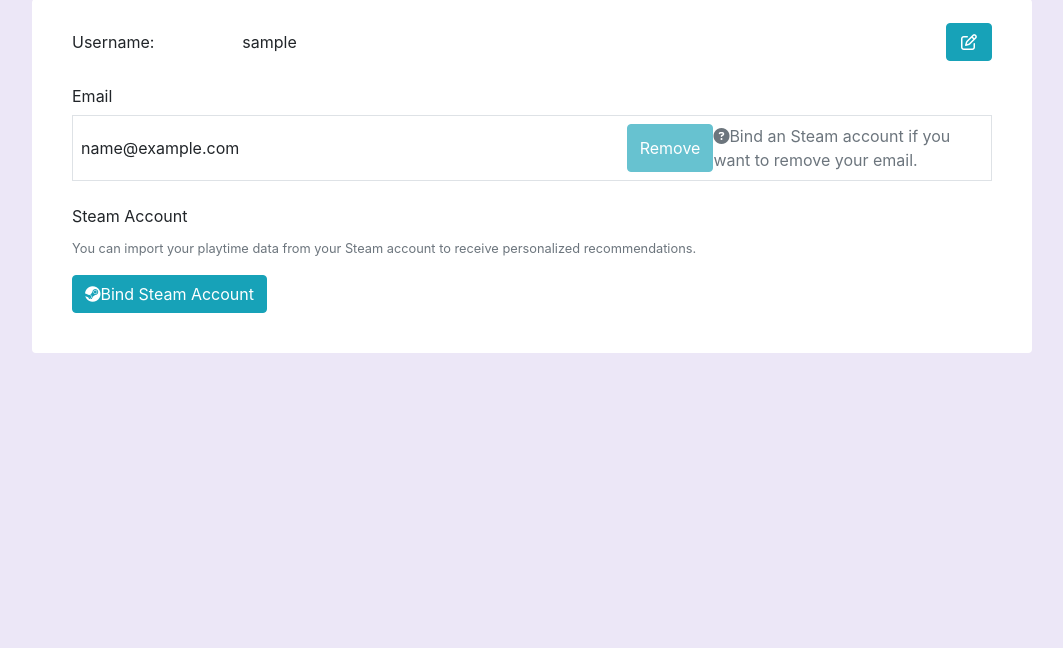
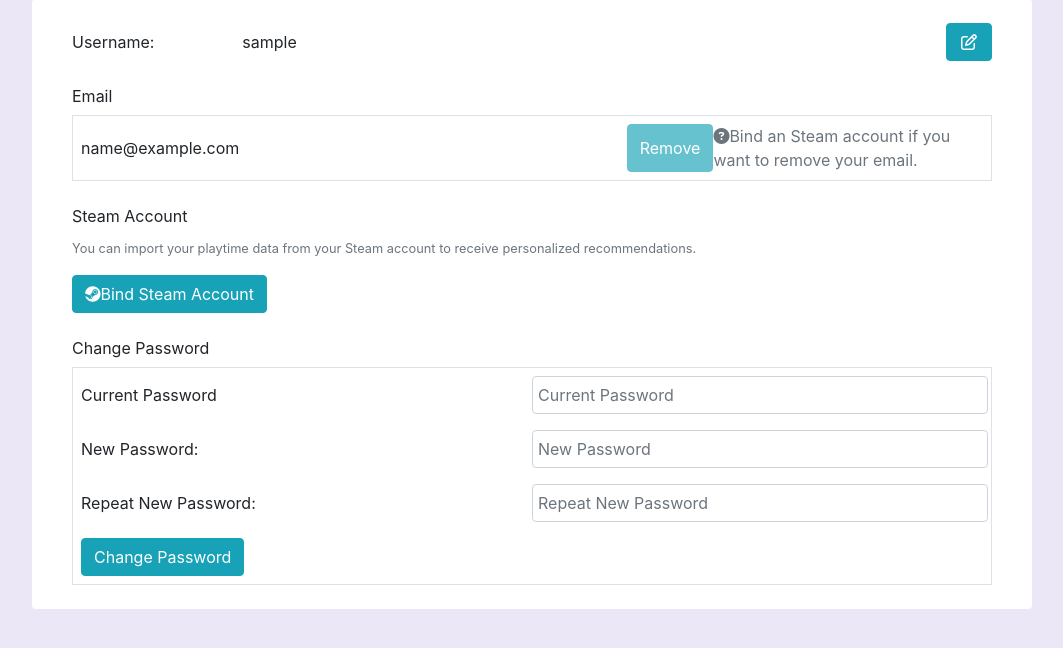
Before and after one commit to EvaSuarezGarcia/the-videogames-lair, a Django app: page /user-profile/ in a window 1280 px wide. Shown: the part 73-721 px from the top of the page, without its empty margins (108-1171 px from the left). Run offline with Django 3.2, Linux system fonts and the light colour scheme; a user stored in the database is signed in; tables that the repository leaves empty hold one stand-in row (values such as "Sample post"); parts of the project's set-up code (start-up, migrations or seed data) failed here and were passed over; some libraries are stand-ins or nearby versions.

Commit message:
Add change password functionality

```diff
--- a/videogames_lair_site/vgl/templates/vgl/user_profile.html
+++ b/videogames_lair_site/vgl/templates/vgl/user_profile.html
@@ -41,7 +41,6 @@
         </div>
         {# Steam account #}
         <div class="form-group">
-            {% csrf_token %}
             <label class="col-form-label">Steam Account</label>
             <p><small class="text-muted">You can import your playtime data from your Steam account to receive personalized recommendations.</small></p>
             {% if steam_account %}
@@ -59,6 +58,26 @@
             {% endif %}
         </div>
         {% endwith %}
+        {# Change password #}
+        <div>
+            <label class="col-form-label">Change Password</label>
+            <form class="border p-2" method="post" action="{% url "vgl:change_password" %}">
+                {% csrf_token %}
+                <div class="form-group form-row">
+                    <label for="old-password" class="col-form-label col-6">Current Password</label>
+                    <input id="old-password" class="form-control col-6" type="password" name="oldpassword" placeholder="Current Password">
+                </div>
+                <div class="form-group form-row">
+                    <label for="new-password" class="col-form-label col-6">New Password:</label>
+                    <input id="new-password" class="form-control col-6" type="password" name="password1" placeholder="New Password">
+                </div>
+                <div class="form-group form-row">
+                    <label for="new-password2" class="col-form-label col-6">Repeat New Password:</label>
+                    <input id="new-password2" class="form-control col-6" type="password" name="password2" placeholder="Repeat New Password">
+                </div>
+                <button class="btn btn-info" type="submit" name="action">Change Password</button>
+            </form>
+        </div>
     </div>
 </section>
 {% endblock content %}
--- a/videogames_lair_site/vgl/urls.py
+++ b/videogames_lair_site/vgl/urls.py
@@ -3,7 +3,8 @@ from django.views.generic import TemplateView
 
 from vgl.views import autocomplete as ac
 from vgl.views.game_lists import SearchResultsView, RecommendationsView, RatingsView, rate_game, GameDetail
-from vgl.views.user_profile import UserProfile, update_username, remove_email, add_email, remove_steam_account
+from vgl.views.user_profile import UserProfile, update_username, remove_email, add_email, remove_steam_account, \
+    PasswordChangeView
 
 app_name = "vgl"
 urlpatterns = [
@@ -22,5 +23,6 @@ urlpatterns = [
     path("update-username/", update_username, name="update_username"),
     path("remove-email/", remove_email, name="remove_email"),
     path("add-email/", add_email, name="add_email"),
-    path("remove-steam-account/", remove_steam_account, name="remove_steam_account")
+    path("remove-steam-account/", remove_steam_account, name="remove_steam_account"),
+    path("change-password/", PasswordChangeView.as_view(), name="change_password")
 ]
--- a/videogames_lair_site/vgl/views/user_profile.py
+++ b/videogames_lair_site/vgl/views/user_profile.py
@@ -1,8 +1,9 @@
 from allauth.account.models import EmailAddress
+from allauth.account import views as account_views
 from allauth.socialaccount.models import SocialAccount
 from django.contrib.auth.mixins import LoginRequiredMixin
 from django.http import HttpResponseRedirect
-from django.urls import reverse
+from django.urls import reverse, reverse_lazy
 from django.views.decorators.http import require_POST
 from django.views.generic import TemplateView
 
@@ -57,3 +58,7 @@ def update_username(request):
     request.user.save()
 
     return HttpResponseRedirect(reverse("vgl:user_profile"))
+
+
+class PasswordChangeView(account_views.PasswordChangeView):
+    success_url = reverse_lazy("vgl:user_profile")
--- a/videogames_lair_site/videogames_lair_site/settings.py
+++ b/videogames_lair_site/videogames_lair_site/settings.py
@@ -179,6 +179,7 @@ ACCOUNT_LOGIN_ATTEMPTS_LIMIT = 5
 ACCOUNT_LOGIN_ATTEMPTS_TIMEOUT = 300  # 5 minutes in seconds
 
 ACCOUNT_LOGOUT_REDIRECT_URL = 'vgl:index'
+ACCOUNT_LOGOUT_ON_GET = True
 
 LOGIN_URL = "account_login"
 # Where to redirect to after login/logout by default
```
